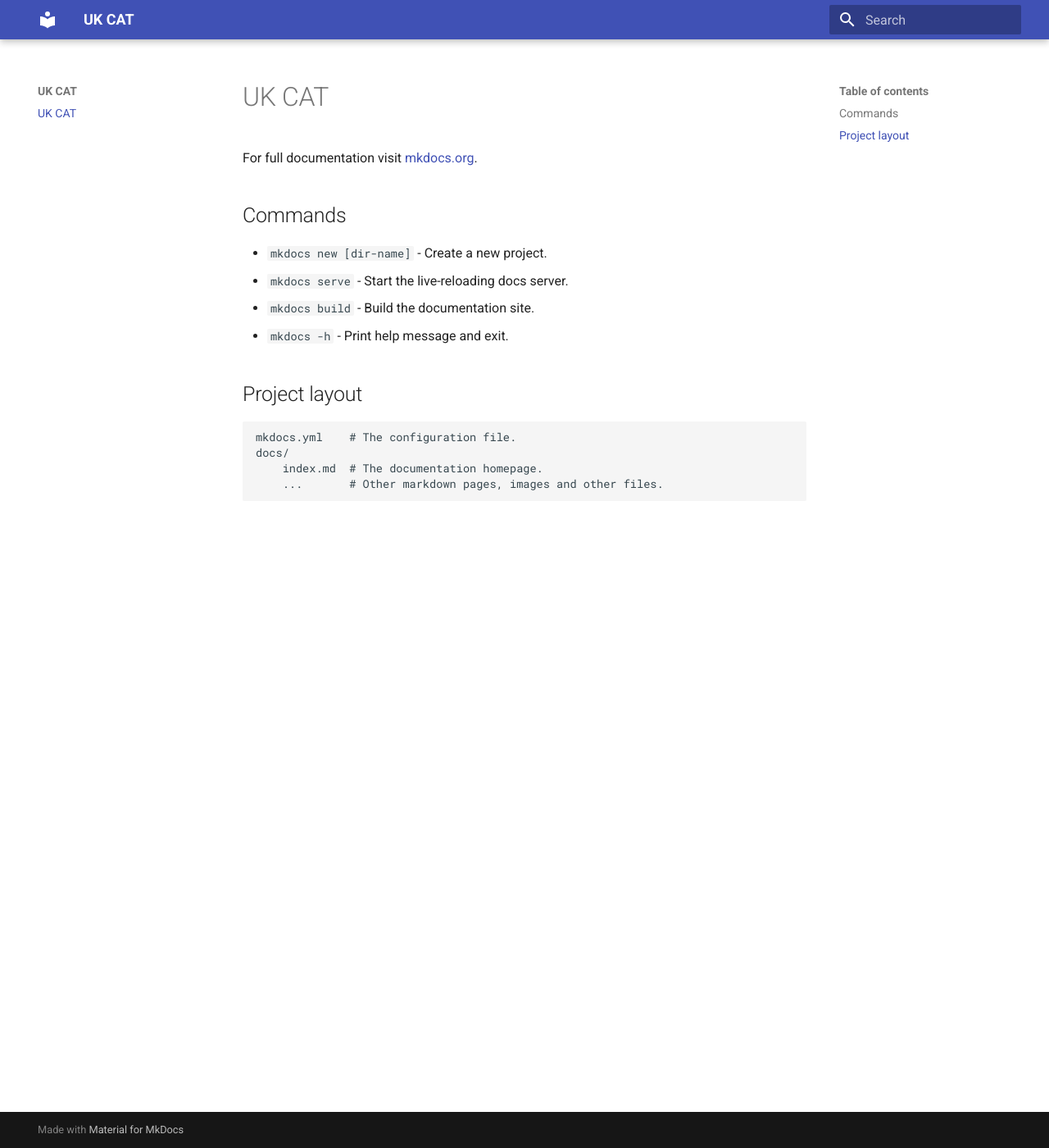
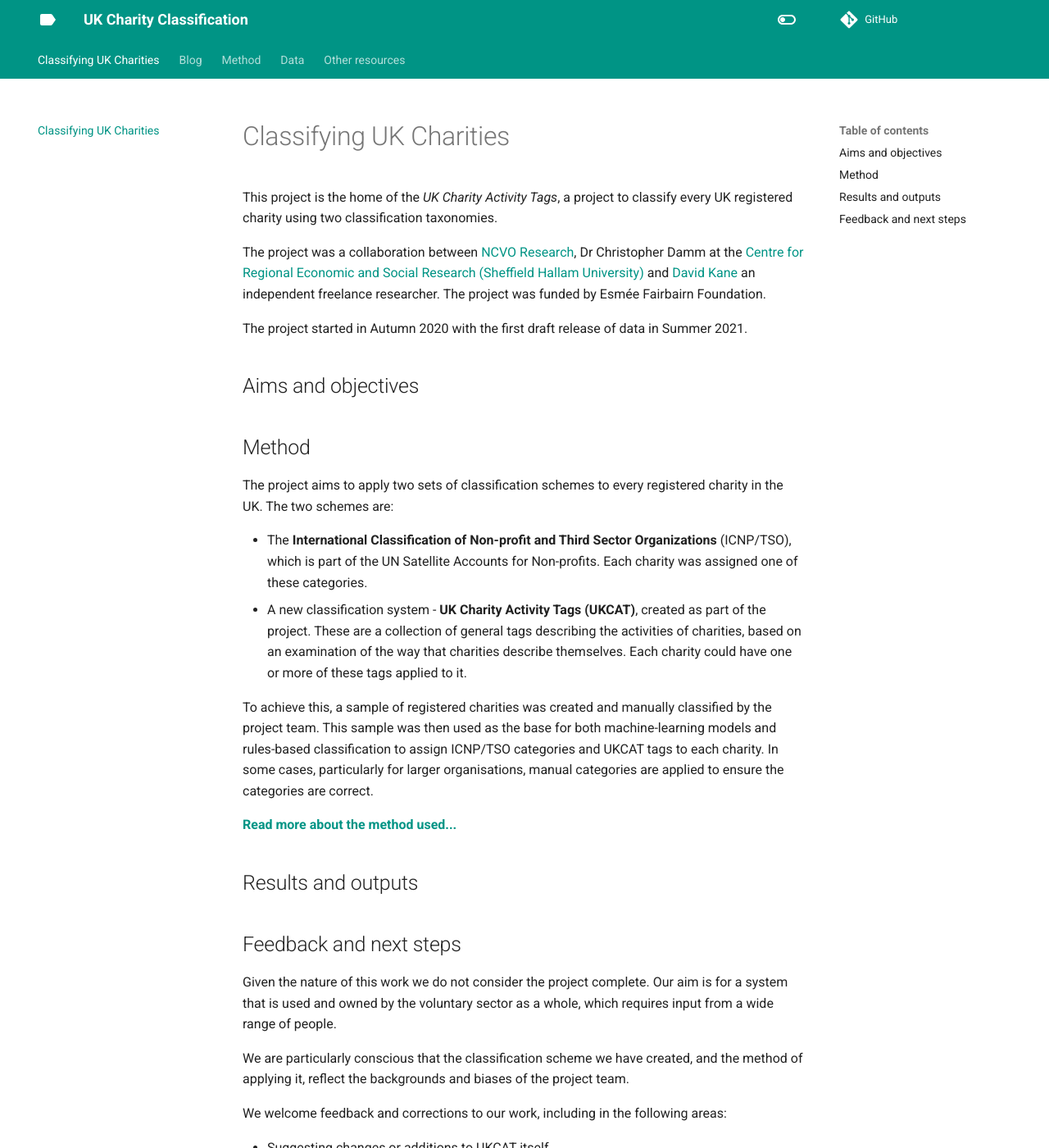
Before and after one commit to charity-classification/ukcat, an MkDocs documentation site: the page built from docs/index.md, in a window 1280 px wide and 1400 px high. Shown: the whole window at 82% size. Built offline with MkDocs 1.6.1 and Material for MkDocs 9.7.7, drawn with Linux system fonts in a browser that asks for light colours; comment, search, counter and statistics services are not loaded; some of the changed text lies outside the part shown.

Commit message:
add skeleton page content

```diff
--- a/docs/index.md
+++ b/docs/index.md
@@ -1,17 +1,36 @@
-# UK CAT
+# Classifying UK Charities
 
-For full documentation visit [mkdocs.org](https://www.mkdocs.org).
+This project is the home of the *UK Charity Activity Tags*, a project to classify
+every UK registered charity using two classification taxonomies.
 
-## Commands
+The project was a collaboration between [NCVO Research](https://www.ncvo.org.uk/policy-and-research), Dr Christopher Damm at the [Centre for Regional Economic and Social Research (Sheffield Hallam University)](https://www4.shu.ac.uk/research/cresr/staff/christopher-damm) and [David Kane](https://dkane.net/) an independent freelance researcher. The project was funded by Esmée Fairbairn Foundation.
 
-* `mkdocs new [dir-name]` - Create a new project.
-* `mkdocs serve` - Start the live-reloading docs server.
-* `mkdocs build` - Build the documentation site.
-* `mkdocs -h` - Print help message and exit.
+The project started in Autumn 2020 with the first draft release of data in Summer 2021.
 
-## Project layout
+## Aims and objectives
 
-    mkdocs.yml    # The configuration file.
-    docs/
-        index.md  # The documentation homepage.
-        ...       # Other markdown pages, images and other files.
+## Method
+
+The project aims to apply two sets of classification schemes to every registered charity in the UK. The two schemes are:
+
+ - The **International Classification of Non-profit and Third Sector Organizations** (ICNP/TSO), which is part of the UN Satellite Accounts for Non-profits. Each charity was assigned one of these categories.
+ - A new classification system - **UK Charity Activity Tags (UKCAT)**, created as part of the project. These are a collection of general tags describing the activities of charities, based on an examination of the way that charities describe themselves. Each charity could have one or more of these tags applied to it.
+
+To achieve this, a sample of registered charities was created and manually classified by the project team. This sample was then used as the base for both machine-learning models and rules-based classification to assign ICNP/TSO categories and UKCAT tags to each charity. In some cases, particularly for larger organisations, manual categories are applied to ensure the categories are correct.
+
+**[Read more about the method used...](/01-method/)**
+
+## Results and outputs
+
+
+## Feedback and next steps
+
+Given the nature of this work we do not consider the project complete. Our aim is for a system that is used and owned by the voluntary sector as a whole, which requires input from a wide range of people.
+
+We are particularly conscious that the classification scheme we have created, and the method of applying it, reflect the backgrounds and biases of the project team.
+
+We welcome feedback and corrections to our work, including in the following areas:
+
+ - Suggesting changes or additions to UKCAT itself
+ - Improvements to the method of applying the rules, including the machine learning models
+ - Changes to the tags & ICNP/TSO categories applied to individual charities
--- /dev/null
+++ b/docs/method/sampling.md
@@ -0,0 +1 @@
+# Sampling charities
--- a/mkdocs.yml
+++ b/mkdocs.yml
@@ -1,4 +1,40 @@
-site_name: UK CAT
-site_url: https://example.com/
+site_name: UK Charity Classification
+site_url: https://dkane.net/ukcat/
 theme:
   name: material
+  icon:
+    logo: material/label
+  features:
+    - navigation.tabs
+  palette:
+    - media: "(prefers-color-scheme: light)"
+      scheme: default
+      primary: teal
+      toggle:
+        icon: material/toggle-switch-off-outline
+        name: Switch to dark mode
+    - media: "(prefers-color-scheme: dark)"
+      scheme: slate
+      primary: teal
+      toggle:
+        icon: material/toggle-switch
+        name: Switch to light mode
+repo_url: https://github.com/drkane/ukcat
+plugins:
+  - blog
+markdown_extensions:
+  - tables
+nav:
+  - 'index.md'
+  - 'Blog':
+    - 'blog/2021/03/17/a-uk-charity-classification-system.md'
+    - 'blog/2021/01/11/classifying-the-charity-register.md'
+  - 'Method':
+    - 'method/introduction.md'
+    - 'method/sampling.md'
+    - 'method/designing-taxonomy.md'
+    - 'method/manual-classification.md'
+    - 'method/machine-learning.md'
+    - 'method/rules-based-classification.md'
+  - 'outputs.md'
+  - 'other-work.md'
--- a/requirements.txt
+++ b/requirements.txt
@@ -27,6 +27,8 @@
     # via
     #   -r requirements.in
     #   mkdocs-material
+mkdocs-blog-plugin==0.25
+    # via -r requirements.in
 mkdocs-material==7.1.9
     # via
     #   -r requirements.in
```
Also changed, not shown: docs/blog/2021/01/11/classifying-the-charity-register.md (added, +33 -0 lines), docs/blog/2021/03/17/a-uk-charity-classification-system.md (added, +61 -0 lines), docs/method/designing-taxonomy.md (added, +1 -0 lines), docs/method/introduction.md (added, +1 -0 lines), docs/method/machine-learning.md (added, +1 -0 lines), docs/method/manual-classification.md (added, +1 -0 lines), docs/method/rules-based-classification.md (added, +1 -0 lines), docs/other-work.md (added, +83 -0 lines), docs/outputs.md (added, +5 -0 lines), docs/img/cresr-logo.png (added), docs/img/ncvo-logo.png (added), 1 other file.
